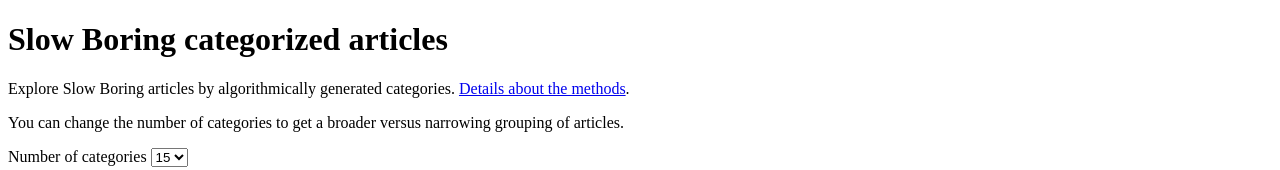
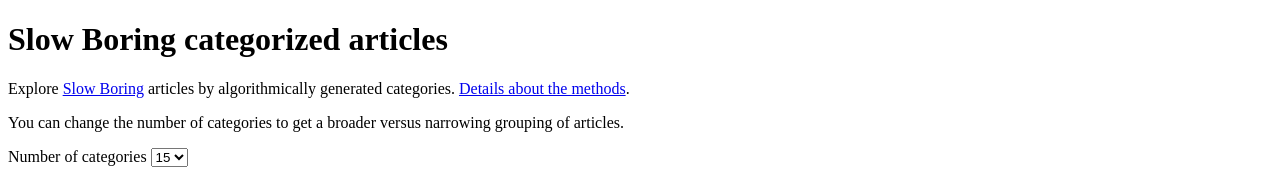
Before and after one commit to matthagy/slowboring_article_clusters, a plain HTML site: page index.html in a window 1280 px wide. Shown: the top 170 px of the page. Drawn offline with nearby package versions, Linux system fonts and the light colour scheme.

Commit message:
Minor improvements to README.md and index.html

```diff
--- a/index.html
+++ b/index.html
@@ -20,7 +20,7 @@
 <h1>Slow Boring categorized articles</h1>
 
 <p>
-    Explore Slow Boring articles by algorithmically generated categories.
+    Explore <a href="https://www.slowboring.com/">Slow Boring</a> articles by algorithmically generated categories.
     <a href="https://github.com/matthagy/slowboring_article_clusters">Details about the methods</a>.
 </p>
 
```
Also changed, not shown: 1 other file.
